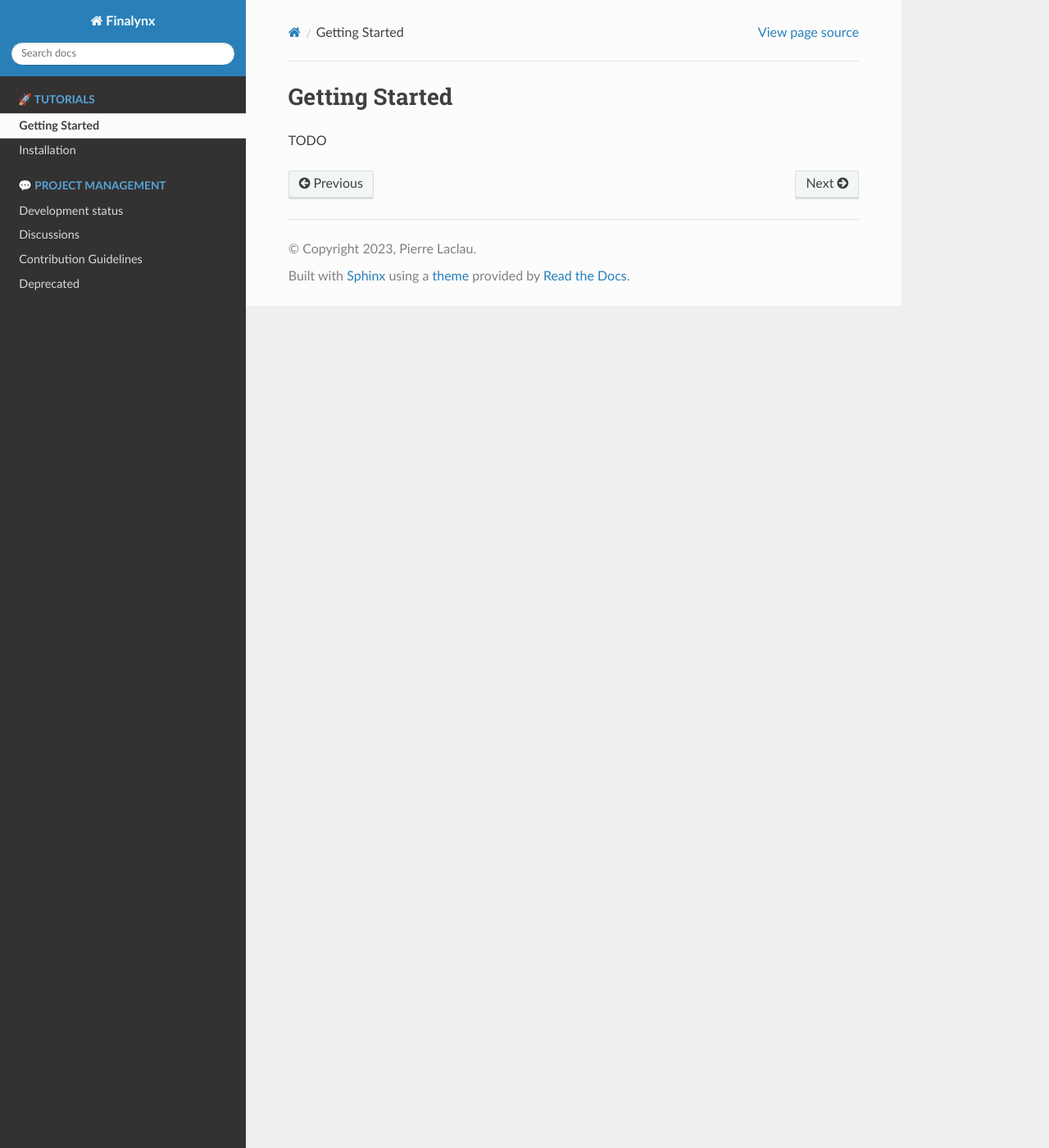
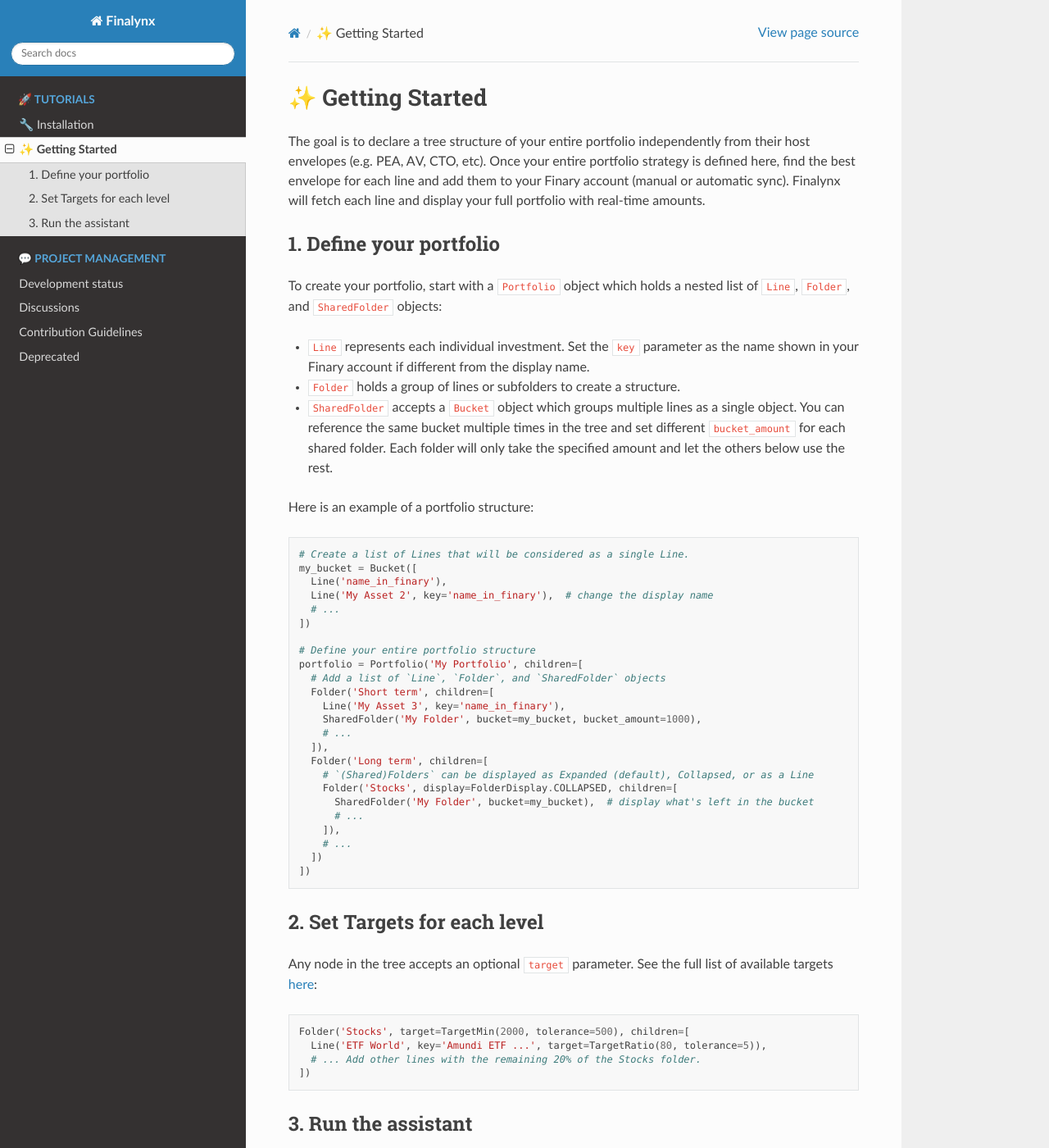
Before and after one commit to MadeInPierre/finalynx, a Sphinx documentation site: the page built from docs/tutorials/getting_started.md, in a window 1280 px wide and 1400 px high. Shown: the whole window at 82% size. Built offline with Sphinx 7.4.7 and the Read the Docs theme 2.0.0, drawn with Linux system fonts in a browser that asks for light colours; pages that are not in the unit, such as notebooks, are missing from menus; the version number is read from the project's files by our own code; some of the changed text lies outside the part shown.

Commit message:
docs: toctree adjustments

````diff
--- a/docs/conf.py
+++ b/docs/conf.py
@@ -50,6 +50,9 @@
     (r".*", "myst"),  # this will render all docstrings as Markdown
     # (r"autodoc2\..*", "myst"), # this will render select docstrings as Markdown
 ]
+autodoc2_skip_module_regexes = [
+    # List of modules and objects to skip, e.g. "finary.__meta__"
+]
 autodoc2_render_plugin = "myst"
 myst_enable_extensions = ["fieldlist"]
 
--- a/docs/tutorials/getting_started.md
+++ b/docs/tutorials/getting_started.md
@@ -1,3 +1,74 @@
-# Getting Started
+# ✨ Getting Started
 
-TODO
+The goal is to declare a tree structure of your entire portfolio independently from their host envelopes (e.g. PEA, AV, CTO, etc). Once your entire portfolio strategy is defined here, find the best envelope for each line and add them to your Finary account (manual or automatic sync). Finalynx will fetch each line and display your full portfolio with real-time amounts.
+
+## 1. Define your portfolio
+
+To create your portfolio, start with a `Portfolio` object which holds a nested list of `Line`, `Folder`, and `SharedFolder` objects:
+- `Line` represents each individual investment. Set the `key` parameter as the name shown in your Finary account if different from the display name.
+- `Folder` holds a group of lines or subfolders to create a structure.
+- `SharedFolder` accepts a `Bucket` object which groups multiple lines as a single object. You can reference the same bucket multiple times in the tree and set different `bucket_amount` for each shared folder. Each folder will only take the specified amount and let the others below use the rest.
+
+Here is an example of a portfolio structure:
+```python
+# Create a list of Lines that will be considered as a single Line.
+my_bucket = Bucket([
+  Line('name_in_finary'),
+  Line('My Asset 2', key='name_in_finary'),  # change the display name
+  # ...
+])
+
+# Define your entire portfolio structure
+portfolio = Portfolio('My Portfolio', children=[
+  # Add a list of `Line`, `Folder`, and `SharedFolder` objects
+  Folder('Short term', children=[
+    Line('My Asset 3', key='name_in_finary'),
+    SharedFolder('My Folder', bucket=my_bucket, bucket_amount=1000),
+    # ...
+  ]),
+  Folder('Long term', children=[
+    # `(Shared)Folders` can be displayed as Expanded (default), Collapsed, or as a Line
+    Folder('Stocks', display=FolderDisplay.COLLAPSED, children=[
+      SharedFolder('My Folder', bucket=my_bucket),  # display what's left in the bucket
+      # ...
+    ]),
+    # ...
+  ])
+])
+```
+
+## 2. Set Targets for each level
+Any node in the tree accepts an optional `target` parameter. See the full list of available targets [here](https://github.com/MadeInPierre/finalynx/blob/main/finalynx/portfolio/targets.py):
+
+```python
+Folder('Stocks', target=TargetMin(2000, tolerance=500), children=[
+  Line('ETF World', key='Amundi ETF ...', target=TargetRatio(80, tolerance=5)),
+  # ... Add other lines with the remaining 20% of the Stocks folder.
+])
+```
+
+## 3. Run the assistant
+Here is the bare minimum code accepted:
+```python
+from finalynx import Portfolio, Assistant
+portfolio = Portfolio()  # your config here
+Assistant(portfolio).run()
+```
+
+The `Assistant` class accepts a few options:
+```python
+Assistant(
+    portfolio,
+    ignore_orphans=False,  # Ignore fetched lines that you didn't reference in your portfolio.
+    force_signin=False,    # Delete your saved credentials and/or cookies session.
+    hide_amount=False,     # Hide your portfolio amounts with dots (easier to share).
+    hide_root=False,       # Display your portfolio without the root (cosmetic preference).
+).run()
+```
+
+These options can also be set from the command line, see:
+```sh
+python your_config.py --help
+```
+
+There are other small options here and there, let me know if you're interested (I should write a full documentation). However, you should be good to go with some inspiration taken from [`demo.py`](https://github.com/MadeInPierre/finalynx/blob/main/examples/demo.py).
````
Also changed, not shown: docs/index.md (+4 -3 lines), docs/tutorials/installation.md (+2 -2 lines).
